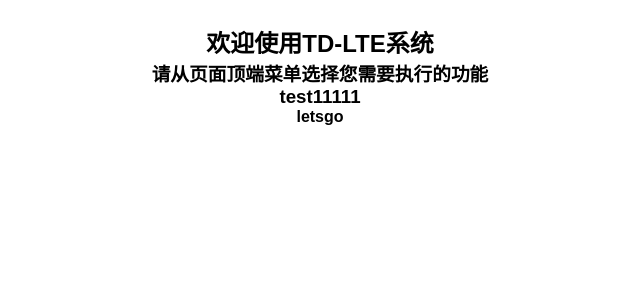
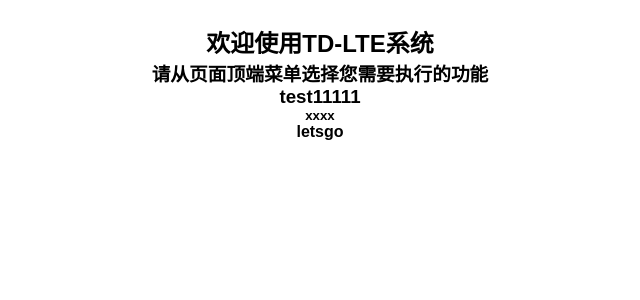
Before and after one commit to Karroy77/TD_LTE, a Django app: template templates/User.html in a window 1280 px wide. Shown: the part 276-576 px from the top of the page, without its empty margins (320-960 px from the left). Run offline with Django 3.2, Linux system fonts and the light colour scheme; the template is opened without the code that fills it, so the values that code supplies are empty.

Commit message:
Update User.html

```diff
--- a/templates/User.html
+++ b/templates/User.html
@@ -86,6 +86,7 @@
 		<h2>欢迎使用TD-LTE系统</h2>
 		<h3>请从页面顶端菜单选择您需要执行的功能</h3>
 		<h3>test11111</h3>
+		<h5>xxxx</h5>
         <h4>letsgo</h4>
 	</div>
 
```
